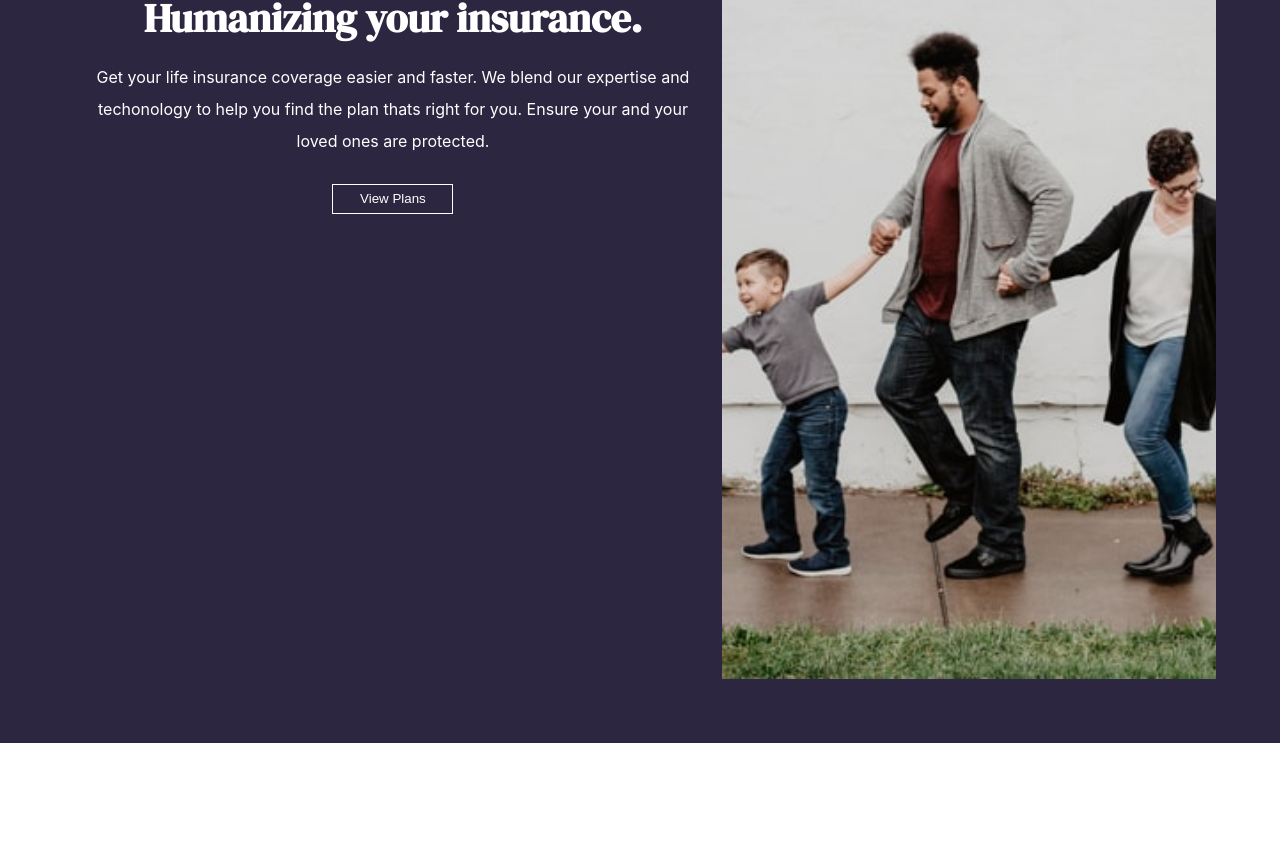
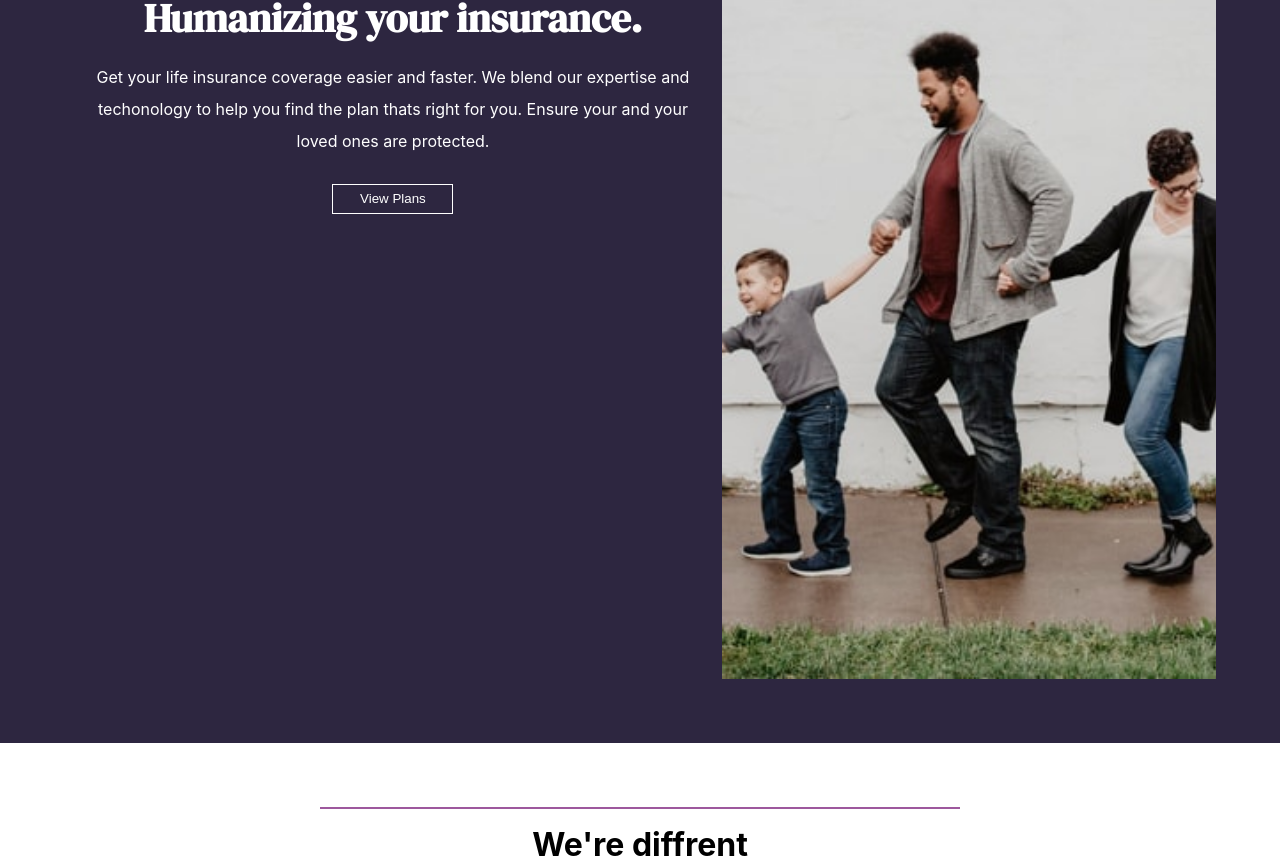
Before and after one commit to Mfried95/insure-landing-page, a React (Create React App) app: page / in a window 1280 px wide. Shown: the part 265-1129 px from the top of the page. Before the commit the page ends 1008 px from the top, so only its background shows below. Built offline with nearby package versions, Linux system fonts and the light colour scheme.

Commit message:
Added new component
- Added "Mid componenet"
- Added styles for mid componenet

```diff
--- a/src/App.js
+++ b/src/App.js
@@ -1,13 +1,14 @@
 import './App.css';
 import Navigation from './Components/Navigation';
 import Hero from './Components/Hero';
-
+import Middle from './Components/Middle';
 
 function App() {
   return (
     <div className="App">
      <Navigation/>
      <Hero/>
+     <Middle/>
     </div>
   );
 }
--- /dev/null
+++ b/src/Components/Middle.jsx
@@ -0,0 +1,14 @@
+import React from 'react'
+import '../Styles/mid.css'
+
+
+const Middel = () => {
+  return (
+    <div className='mid-container'>
+      <div className='line'></div>
+      <h1>We're diffrent</h1>
+    </div>
+  )
+}
+
+export default Middel
--- a/src/Styles/hero.css
+++ b/src/Styles/hero.css
@@ -21,6 +21,7 @@
     background-size: 100% 10em;
     padding: 0 2em;
     text-align: center;
+    padding-bottom: 5em;
 }
 
 .hero-article h1{
--- /dev/null
+++ b/src/Styles/mid.css
@@ -0,0 +1,24 @@
+.line{
+    background-color: black;
+    border: solid 0.5px rgb(157, 88, 157);
+    width: 50%;
+    margin: 4em auto 1em;
+}
+
+.mid-container{
+    display: flex;
+    flex-direction: column;
+}
+
+.mid-container h1{
+    text-align: center;
+    padding: 0
+}
+
+
+
+/* DESKTOP */
+@media only screen and (min-width: 880px){
+
+
+}
```
